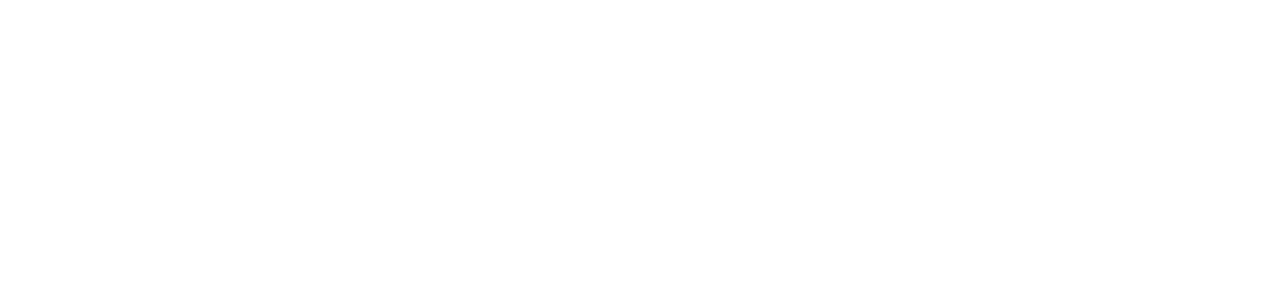
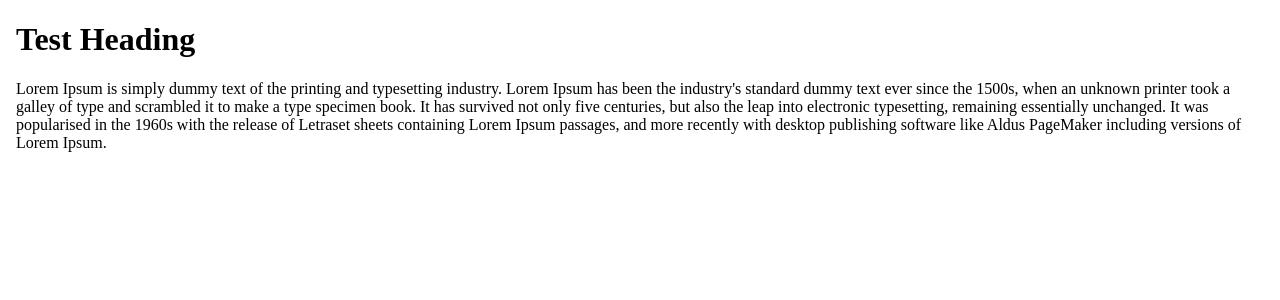
Before and after one commit to masterdev0218/angular-material-ssr, an Angular app: page / in a window 1280 px wide. Shown: the top 300 px of the page. Built offline with nearby package versions, Linux system fonts and the light colour scheme.

Commit message:
feat: content added for lighthouse to work

```diff
--- a/src/app/app.component.html
+++ b/src/app/app.component.html
@@ -5,5 +5,7 @@
   />
 </head>
 <body>
+  <h1>Test Heading</h1>
+  <p>Lorem Ipsum is simply dummy text of the printing and typesetting industry. Lorem Ipsum has been the industry's standard dummy text ever since the 1500s, when an unknown printer took a galley of type and scrambled it to make a type specimen book. It has survived not only five centuries, but also the leap into electronic typesetting, remaining essentially unchanged. It was popularised in the 1960s with the release of Letraset sheets containing Lorem Ipsum passages, and more recently with desktop publishing software like Aldus PageMaker including versions of Lorem Ipsum.</p>
   <router-outlet></router-outlet>
 </body>
```
